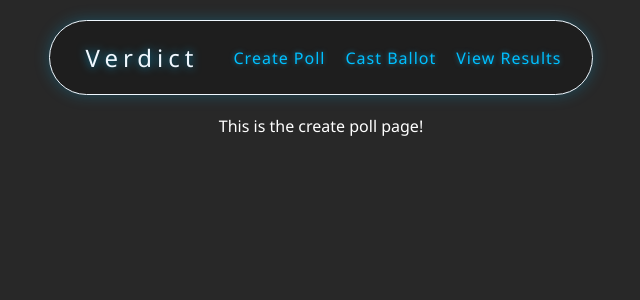
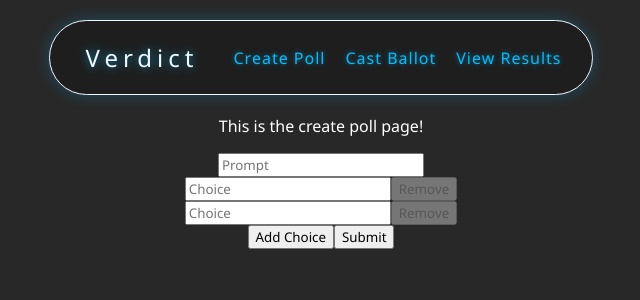
Before and after one commit to noahkawaguchi/verdict, a React (Vite) app in the folder frontend/: page /create-poll in a window 1280 px wide. Shown: the top 300 px of the page, without its empty margins (319-959 px from the left). Built offline with nearby package versions, Linux system fonts and the light colour scheme.

Commit message:
Create basic form with dynamic number of choices

```diff
--- a/frontend/src/components/CreatePollForm/CreatePollForm.tsx
+++ b/frontend/src/components/CreatePollForm/CreatePollForm.tsx
@@ -0,0 +1,53 @@
+import { useState } from 'react';
+
+const CreatePollForm = () => {
+  const [prompt, setPrompt] = useState('');
+  const [choices, setChoices] = useState(['', '']);
+
+  const handleChoiceChange = (index: number, value: string) => {
+    const updatedChoices = [...choices];
+    updatedChoices[index] = value;
+    setChoices(updatedChoices);
+  };
+
+  const addChoice = () => {
+    setChoices([...choices, '']);
+  };
+
+  const removeChoice = (index: number) => {
+    setChoices((prev) => [...prev.slice(0, index), ...prev.slice(index + 1)]);
+  };
+
+  const handleSubmit = (e: React.FormEvent) => {
+    e.preventDefault();
+    console.log('submitted!'); // This will use the hook
+  };
+
+  return (
+    <form onSubmit={handleSubmit}>
+      <input
+        value={prompt}
+        onChange={(e) => setPrompt(e.target.value)}
+        placeholder='Prompt'
+        required
+      />
+      {choices.map((choice, index) => (
+        <div key={index}>
+          <input
+            value={choice}
+            onChange={(e) => handleChoiceChange(index, e.target.value)}
+            placeholder='Choice'
+            required
+          />
+          <button onClick={() => removeChoice(index)} disabled={choices.length <= 2}>
+            Remove
+          </button>
+        </div>
+      ))}
+      <button onClick={addChoice}>Add Choice</button>
+      <button type='submit'>Submit</button>
+    </form>
+  );
+};
+
+export default CreatePollForm;
--- a/frontend/src/pages/CreatePollPage.tsx
+++ b/frontend/src/pages/CreatePollPage.tsx
@@ -1,7 +1,10 @@
+import CreatePollForm from "../components/CreatePollForm/CreatePollForm";
+
 const CreatePollPage = () => {
   return (
     <>
       <p>This is the create poll page!</p>
+      <CreatePollForm />
     </>
   );
 };
```
